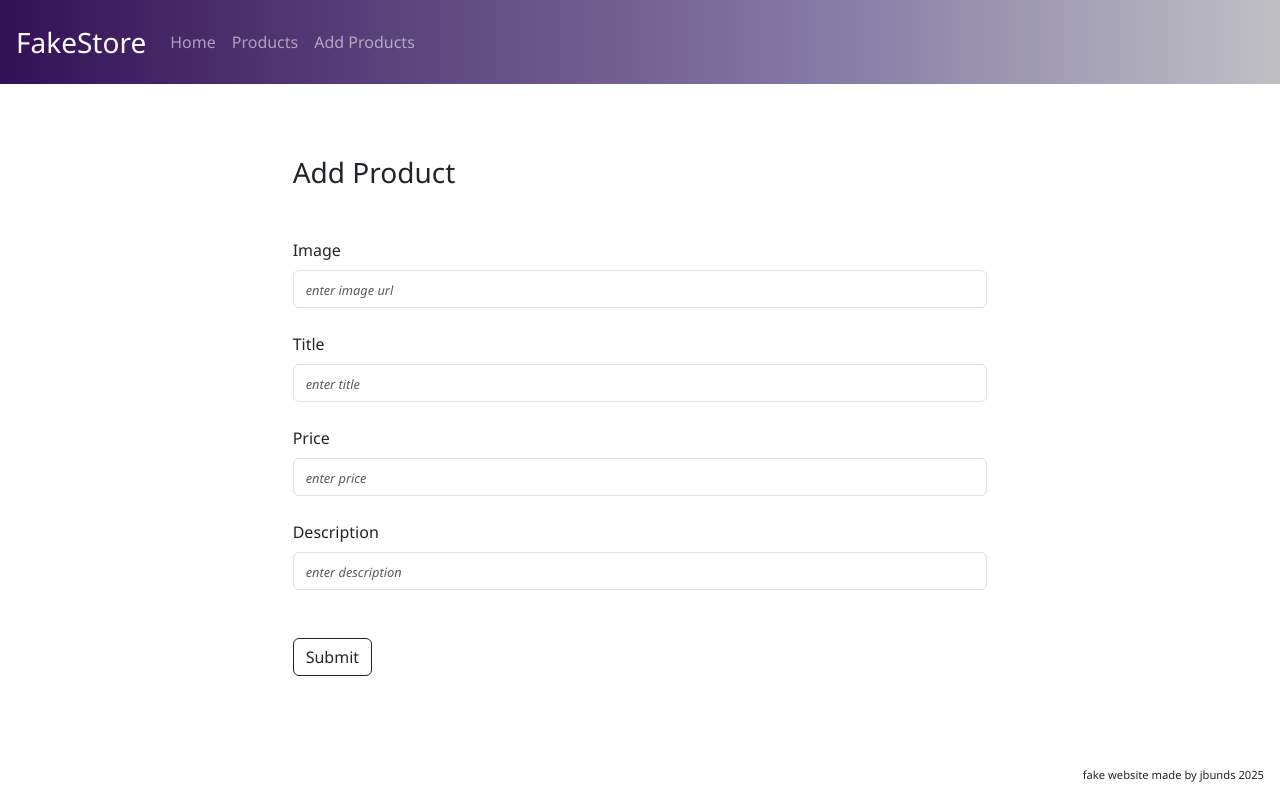
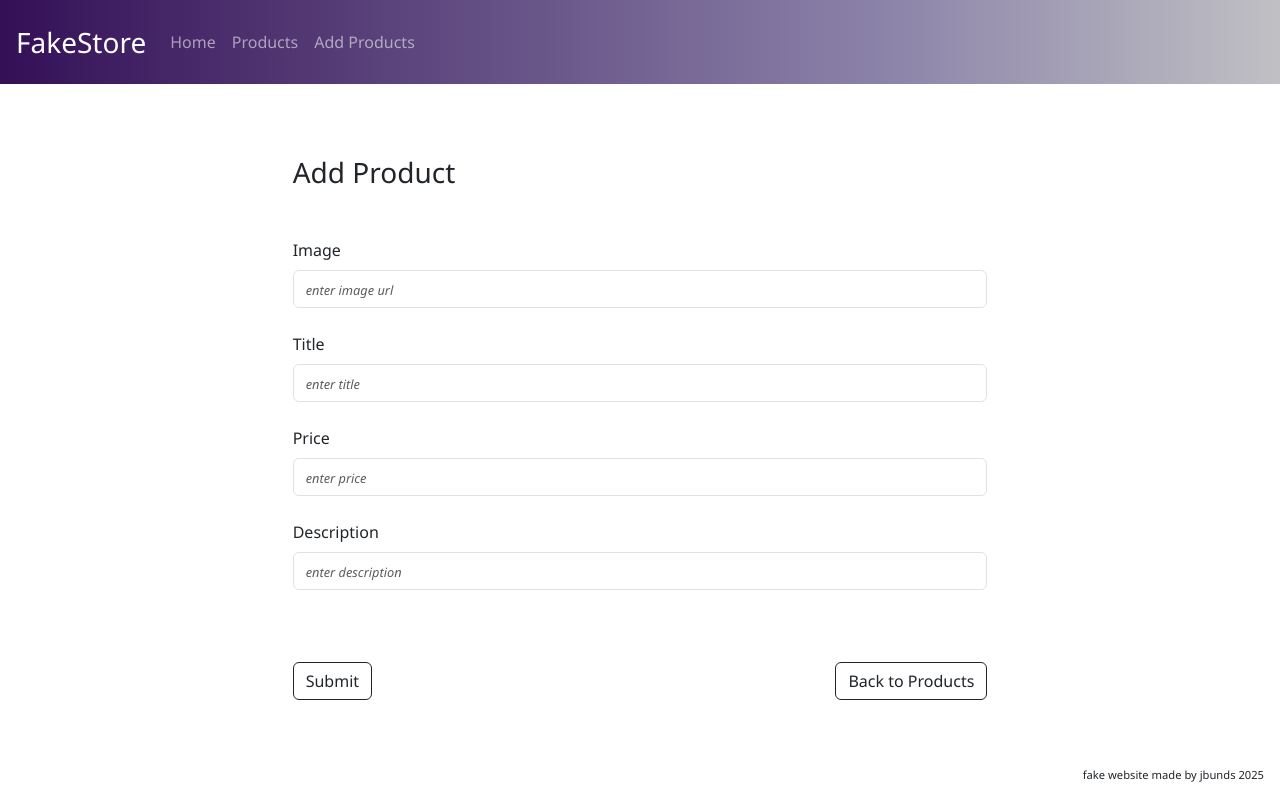
Before and after one commit to jbunds801/Fakestore-App, a React (Vite) app: page /addproduct in a window 1280 px wide. Built offline with nearby package versions, Linux system fonts and the light colour scheme.

Commit message:
added 'Back to Products Button'

```diff
--- a/src/components/AddProduct.jsx
+++ b/src/components/AddProduct.jsx
@@ -1,5 +1,6 @@
 import { useState } from "react";
 import { Row, Col, Form, Alert, Button } from "react-bootstrap";
+import { Link } from "react-router-dom";
 import './AddProduct.css'
 import axios from "axios";
 
@@ -93,13 +94,24 @@ const AddProduct = () => {
                             onChange={handleChange}
                         />
                     </Form.Group>
+                </Form>
 
-                    <div className="mt-5">
-                        <Button className='buttons' variant="outline-dark" type="submit">
-                            Submit
-                        </Button>
-                    </div>
-                </Form>
+                <Row>
+                    <Col>
+                        <div className="mt-5">
+                            <Button className='buttons' variant="outline-dark" type="submit">
+                                Submit
+                            </Button>
+                        </div>
+                    </Col>
+                    <Col>
+                        <div className="mt-5 d-flex justify-content-end">
+                            <Link to={'/products'}>
+                                <Button className="buttons" variant="outline-dark">Back to Products</Button>
+                            </Link>
+                        </div>
+                    </Col>
+                </Row>
 
                 <div className="mt-5">
                     {submitted && <Alert variant="info" dismissible>{addTitle} Added Successfully!</Alert>}
```
